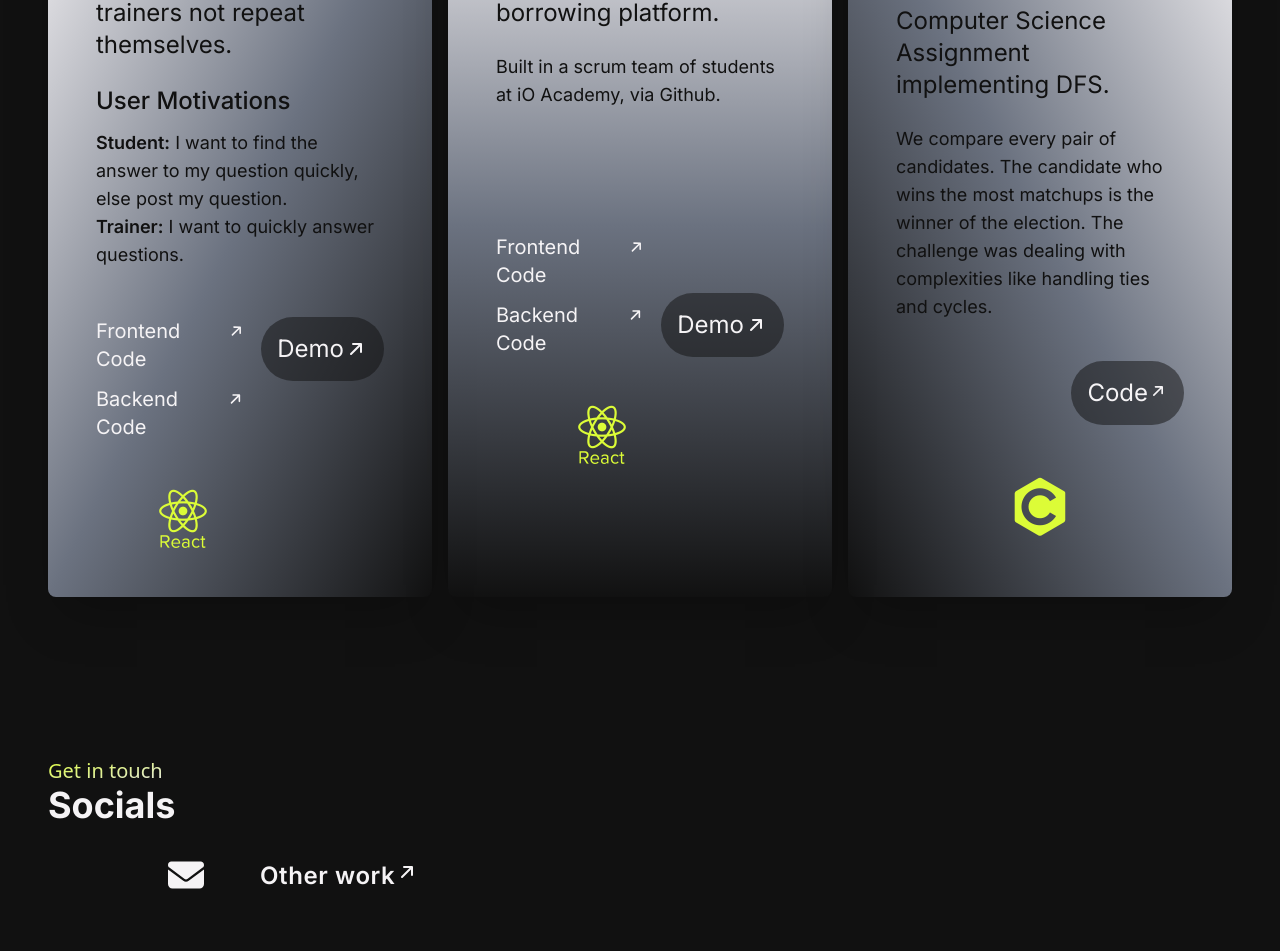
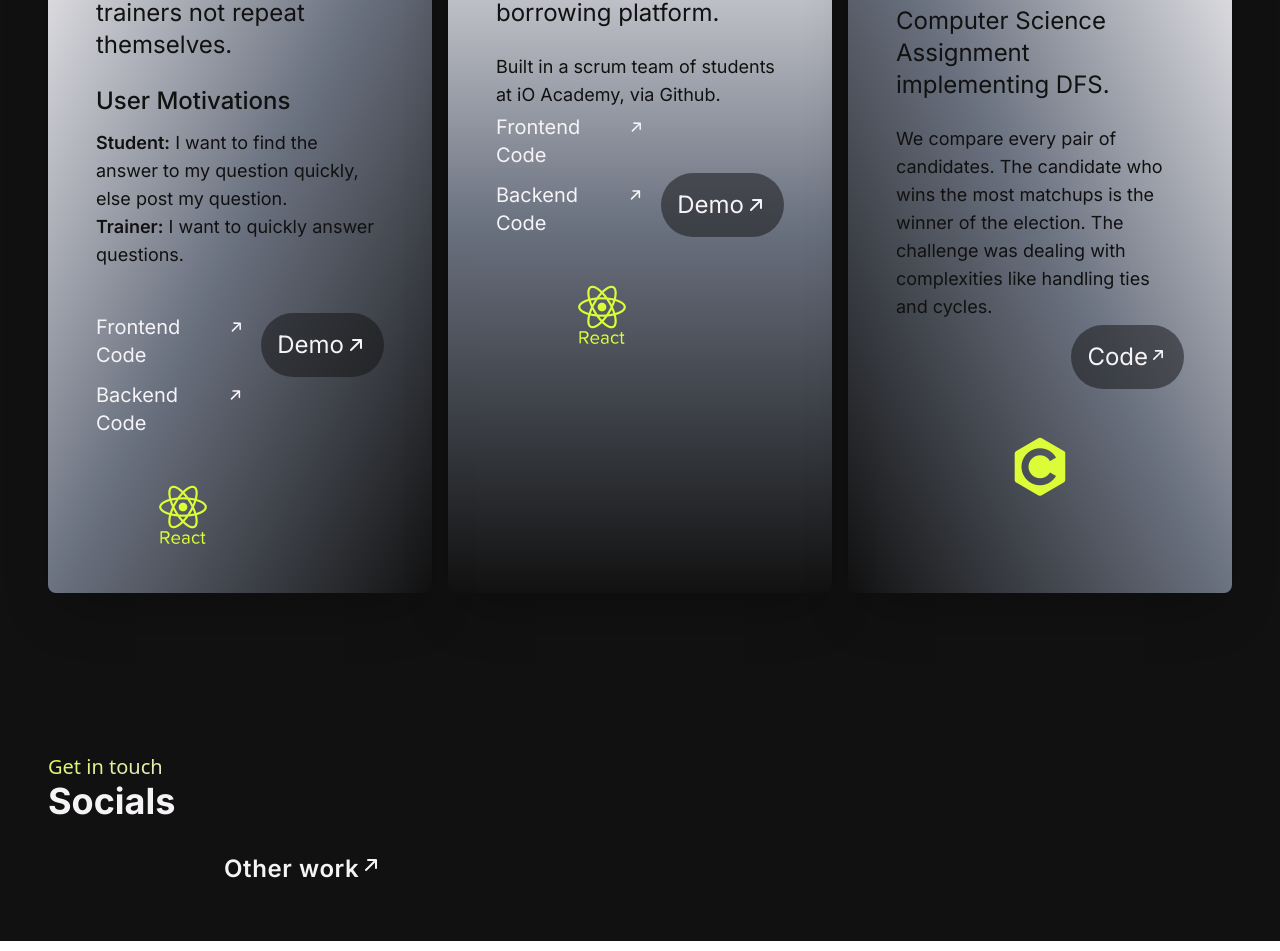
Before and after one commit to shellycs50/portfolio-next-migration, a Next.js app: page / in a window 1280 px wide. Shown: the part 1989-2940 px from the top of the page. Built offline with nearby package versions, Linux system fonts and the light colour scheme.

Commit message:
small number of media queries and lazy loading devicons

```diff
--- a/app/barebones.js
+++ b/app/barebones.js
@@ -50,7 +50,7 @@ export default function Home() {
                 <div className="flex flex-row gap-4">
                   <a target="_blank" href="https://www.codewars.com/users/shellycs50" className="min-w-full min-h-full">
                     <img src="https://www.codewars.com/users/shellycs50/badges/large" className="w-full h-full"
-                      min-width="250px" min-height="400px" alt="Codewars Rank Badge" loading='lazy'/>
+                      min-width="250px" min-height="400px" alt="Codewars Rank Badge" loading='lazy' />
                   </a>
                 </div>
               </div>
@@ -86,7 +86,7 @@ export default function Home() {
         </h1>
         <div className="h-10"></div>
         <div className="grid gap-4 lg:grid-cols-3 text-black">
-          <div className="flex-col p-8 py-16 rounded-lg shadow-2xl md:p-12 bg-gradient-to-br from-white via-gray-500 to-gray">
+          <div className="flex-col p-8 py-16 rounded-lg shadow-2xl md:p-12 bg-gradient-to-br from-white via-gray-500 to-gray lg:h-full">
             <p className="flex items-center justify-center text-4xl font-semibold text-black">
               Full Stack FAQ
             </p>
@@ -100,8 +100,8 @@ export default function Home() {
                 question.</li>
               <li><span className="font-semibold">Trainer:</span> I want to quickly answer questions.</li>
             </ul>
-            <div className="h-6"></div>
-            <div className="h-6"></div>
+            <div className="h-1 2xl:mt-14 lg:mt-10"></div>
+            {/* HERE HERE */}
             <div className="flex flex-row justify-between gap-4">
               <div className="flex flex-col">
                 <a className="flex flex-row text-white text-xl hover:animate-pulse" href="https://github.com/shellycs50/faq-fe"
@@ -153,18 +153,13 @@ export default function Home() {
             <div className="h-6"></div>
             <p className="text-lg">Built in a scrum team of students at iO Academy, via Github.</p>
 
-            <div className="h-6"></div>
-            <div className="h-6"></div>
-            <div className="h-7"></div>
-            <div className="h-6"></div>
-            <div className="h-6"></div>
+            <div className="h-1 2xl:mt-32"></div>
+            {/* HERE HERE */}
 
-            <div className="flex flex-row justify-between items-end justify-self-end gap-4 grow">
+            <div className="flex flex-row justify-between items-end justify-self-end gap-4">
               <div className="flex flex-col">
                 <a className="flex flex-row text-white text-xl hover:animate-pulse"
-                  href="https://github.com/iO-Academy/23-sept-sarcasticfringeheads-bookswap-fe" target="_blank">Frontend
-                  Code
-                  <svg className="relative top-1" xmlns="http://www.w3.org/2000/svg" width="1em" height="1em"
+                  href="https://github.com/iO-Academy/23-sept-sarcasticfringeheads-bookswap-fe" target="_blank">Frontend Code<svg className="relative top-1" xmlns="http://www.w3.org/2000/svg" width="1em" height="1em"
                     viewBox="0 0 24 24">
                     <path fill="currentColor"
                       d="M18 7.05a1 1 0 0 0-1-1L9 6a1 1 0 0 0 0 2h5.56l-8.27 8.29a1 1 0 0 0 0 1.42a1 1 0 0 0 1.42 0L16 9.42V15a1 1 0 0 0 1 1a1 1 0 0 0 1-1Z" />
@@ -199,7 +194,7 @@ export default function Home() {
               <i className="devicon-laravel-original text-6xl text-edgyyellow"></i>
             </div>
           </div >
-          <div className="flex-col py-16 rounded-lg shadow-2xl md:p-12 bg-gradient-to-bl from-white via-gray-500 to-gray">
+          <div className="flex-col py-16 rounded-lg shadow-2xl md:p-12 bg-gradient-to-bl from-white via-gray-500 to-gray h-full">
             <p className="flex items-center justify-center text-4xl font-semibold text-black">
               Tideman Election Sim
             </p>
@@ -207,10 +202,8 @@ export default function Home() {
             <p className="text-2xl">Computer Science Assignment implementing DFS.</p>
             <div className="h-6"></div>
             <p className="text-lg">We compare every pair of candidates. The candidate who wins the most matchups is the winner of the election. The challenge was dealing with complexities like handling ties and cycles.</p>
-            <div className="flex flex-col"></div>
-            <div className="h-3"></div>
-            <div className="h-3"></div>
-            <div className="h-4"></div>
+            <div className="h-1 2xl:mt-2">{/* HERE HERE */}</div>
+            <div className='flex flex-col justify-end'>
               <div className="flex flex-row justify-end gap-4">
                 <a className="text-white flex flex-row text-2xl text-center justify-center rounded-full bg-black bg-opacity-50 p-4 hover:animate-pulse" href="https://github.com/shellycs50/tideman" target="_blank">
                   Code
@@ -221,20 +214,15 @@ export default function Home() {
                   </span>
                 </a>
               </div>
-
-
-
               <div className="h-6"></div>
               <div className="h-6"></div>
-            <div className="h-1"></div>
-
               <div className="flex flex-row justify-evenly">
                 <i className="devicon-c-plain text-6xl text-edgyyellow"></i>
               </div>
-    <div className="hidden"></div>
+            </div>
+          </div>
+        </div>
 
-          </div>
-        </div >
         <div className="h-40"></div>
         <div className="grid gap-8 md:grid">
           <div className="flex flex-col justify-center md:col-span-2">
@@ -244,11 +232,12 @@ export default function Home() {
             <h2 className="text-4xl font-bold">Socials</h2>
             <div className="h-6"></div>
             <div className="flex flex-row justify-start items-center gap-10 w-full">
-              <a href="https://www.linkedin.com/in/robertsheldrick" target="_blank"><i
-                className="fa-brands fa-linkedin p-2 rounded-lg text-4xl bg-gradient-to-r from-black to-black hover:from-edgyyellow hover:to-edgyyellow hover:text-black"></i></a>
-              <a href="https://github.com/shellycs50" target="_blank"><i
-                className="fa-brands fa-github  p-2 rounded-lg text-4xl  bg-gradient-to-r from-black to-black hover:from-edgyyellow hover:to-edgyyellow hover:text-black"></i></a>
-              <a href="mailto:rsgsheldrick@gmail.com"><FontAwesomeIcon icon={faEnvelope} className="fa-regular fa-envelope  p-2 rounded-lg text-4xl bg-gradient-to-r from-black to-black hover:from-edgyyellow hover:to-edgyyellow hover:text-black" />
+              <a href="https://www.linkedin.com/in/robertsheldrick" target="_blank">
+                <i className="fa-brands fa-linkedin p-2 rounded-lg text-4xl bg-gradient-to-r from-black to-black hover:from-edgyyellow hover:to-edgyyellow hover:text-black"></i></a>
+              <a href="https://github.com/shellycs50" target="_blank">
+                <i className="fa-brands fa-github  p-2 rounded-lg text-4xl  bg-gradient-to-r from-black to-black hover:from-edgyyellow hover:to-edgyyellow hover:text-black"></i></a>
+              <a href="mailto:rsgsheldrick@gmail.com">
+                <i class="fa-regular fa-envelope  p-2 rounded-lg text-4xl bg-gradient-to-r from-black to-black hover:from-edgyyellow hover:to-edgyyellow hover:text-black"></i>
               </a>
               <a href="https://github.com/shellycs50/honourable-mentions" target="_blank" className="justify-self-end cursor-pointer">
                 <p className="max-w-2xl font-inter text-xl sm:text-2xl tracking-wide w-full flex flex-row justify-center bg-gradient-to-r from-black to-black hover:from-edgyyellow hover:to-edgyyellow hover:text-black p-2 rounded-lg font-semibold">
@@ -263,6 +252,7 @@ export default function Home() {
           </div>
         </div>
       </div>
+      <div className="hidden"></div>
     </div>
 
   );
--- a/app/layout.js
+++ b/app/layout.js
@@ -11,7 +11,7 @@ export const metadata = {
 export default function RootLayout({ children }) {
   return (
     <html lang="en">
-       <link defer rel="stylesheet" type='text/css' href="https://cdn.jsdelivr.net/gh/devicons/devicon@latest/devicon.min.css" />
+       <link rel="stylesheet" type='text/css' href="https://cdn.jsdelivr.net/gh/devicons/devicon@latest/devicon.min.css" loading="lazy"/>
       <script defer src="https://kit.fontawesome.com/e647eecc8d.js" crossorigin="anonymous"></script>
 
       <body className={inter.className}>{children}</body>
--- a/tailwind.config.js
+++ b/tailwind.config.js
@@ -12,6 +12,9 @@ module.exports = {
         'black': '#111111',
     },
     extend: {
+      spacing: {
+        'projectheight': '644px'
+      },
       linearGradientColors: {
         'transparent-black': ['rgba(0, 0, 0, 0)', 'rgba(0, 0, 0, 1)'],
       },
@@ -28,7 +31,9 @@ module.exports = {
         'inter': ['Inter', 'sans-serif'],
       },
       screens: {
-        '36vh': { 'raw': '(min-height: 36vh)' },
+        // '36vh': { 'raw': '(min-height: 36vh)' },
+        '2xl' : '1540px',
+
       }
     },
   },
```
Lines whose indentation alone changed are shown as unchanged.
